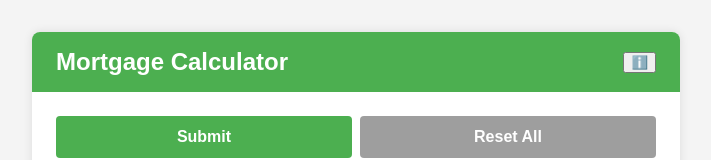
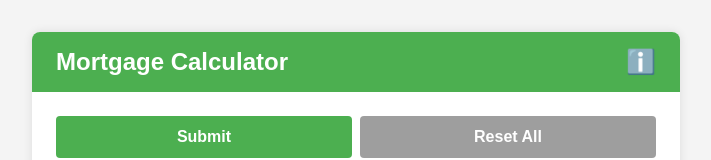
Before and after one commit to Ampdrew06/Mortgage-Calculator, a React (Create React App) app: page / in a window 1280 px wide. Shown: the top 160 px of the page, without its empty margins (284-995 px from the left). Built offline with nearby package versions, Linux system fonts and the light colour scheme.

Commit message:
Update App.css

```diff
--- a/src/App.css
+++ b/src/App.css
@@ -33,13 +33,21 @@ body {
   text-align: left;
 }
 
-.share-btn {
+.share-btn,
+.info-btn {
   background: none;
   border: none;
-  color: #fff;
+  color: #2196f3;
   font-size: 1.5rem;
   cursor: pointer;
   padding: 0;
+  margin-left: 0.5rem;
+  transition: transform 0.2s ease;
+}
+
+.info-btn:hover,
+.share-btn:hover {
+  transform: scale(1.2);
 }
 
 .input-row {
@@ -156,6 +164,7 @@ body {
   max-width: 280px;
   margin: 2rem auto;
   text-align: center;
+  min-height: 200px;
 }
 
 .pie-labels {
@@ -168,3 +177,29 @@ body {
   display: inline-block;
   margin: 0 0.5rem;
 }
+
+/* Info Section Styling */
+.info-section {
+  margin-top: 1rem;
+}
+
+.info-section h2 {
+  margin-top: 1rem;
+  color: #4caf50;
+}
+
+.info-section ul {
+  padding-left: 1.25rem;
+  margin-bottom: 1rem;
+}
+
+.info-section li {
+  margin-bottom: 0.5rem;
+}
+
+.info-section p {
+  background-color: #fff8e1;
+  padding: 1rem;
+  border-left: 5px solid #fbc02d;
+  border-radius: 4px;
+}
```
